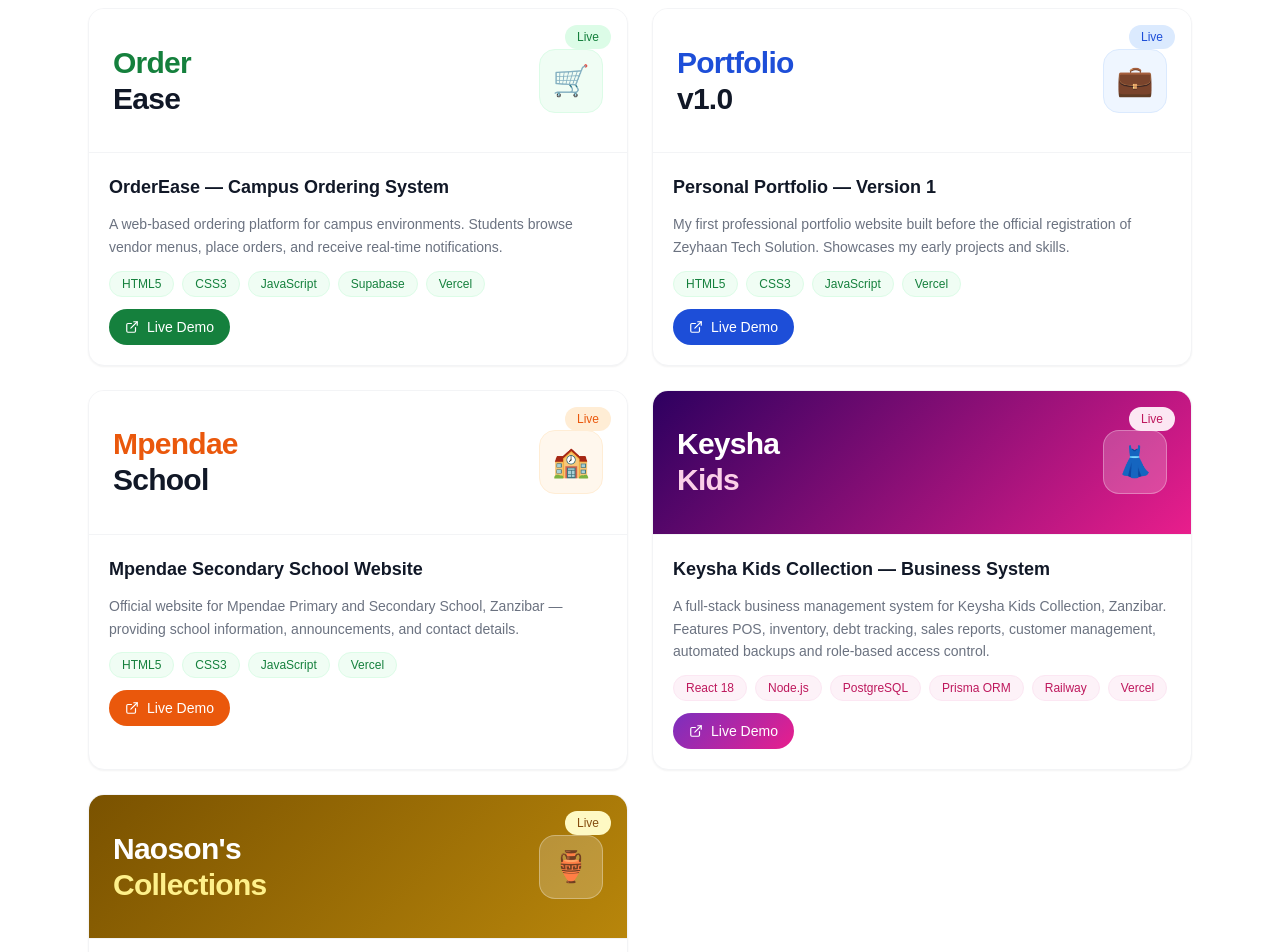
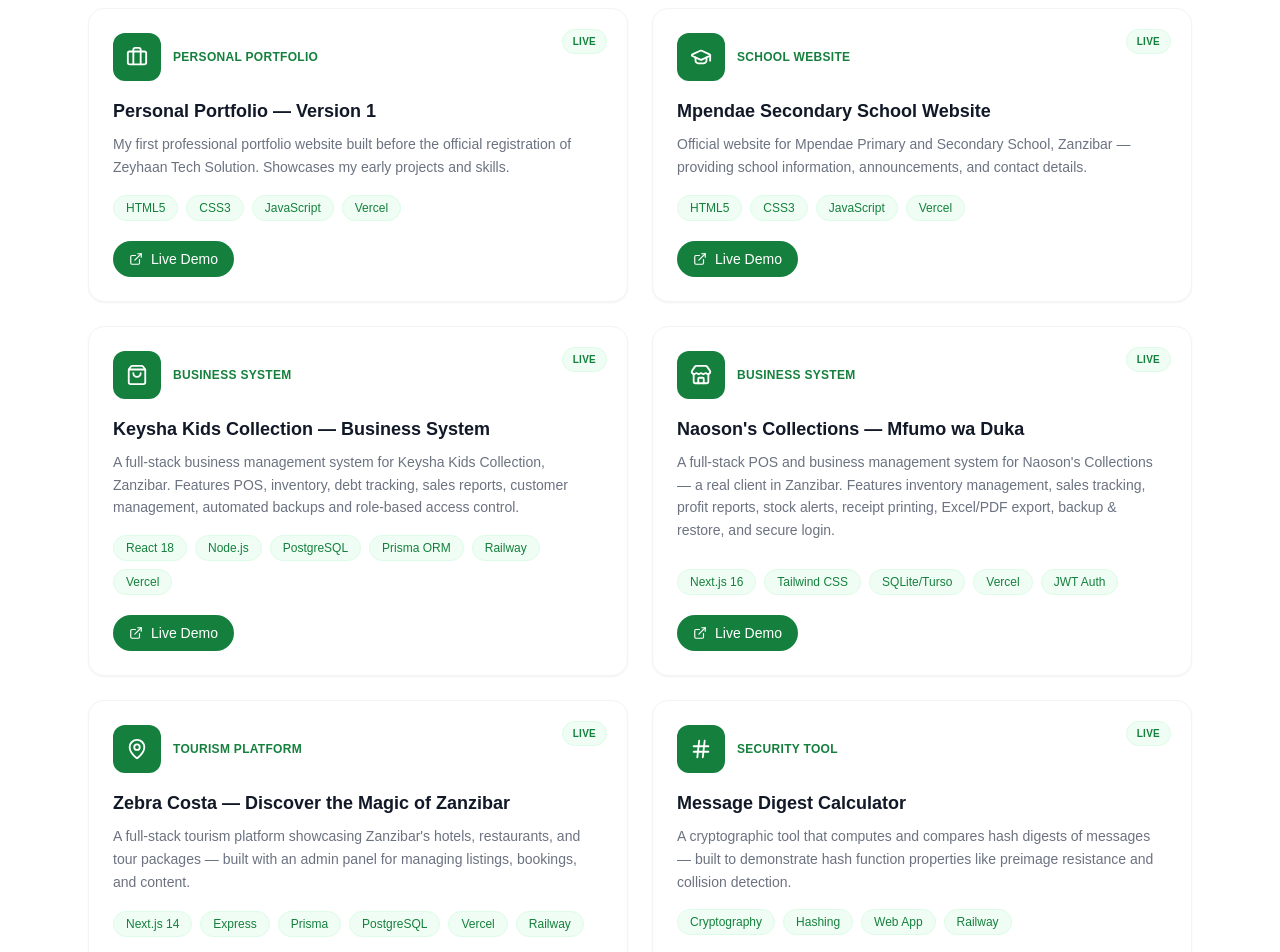
Before and after one commit to zeytham/zeyhaan-portfolio, a Next.js app: page / in a window 1280 px wide. Shown: the part 3620-4572 px from the top of the page. Built offline with nearby package versions, Linux system fonts and the light colour scheme.

Commit message:
Refactor Projects component to use dynamic rendering
Refactored Projects component to dynamically render project cards from an array. Added new project entries and removed hardcoded card components for better maintainability.

```diff
--- a/components/Projects.jsx
+++ b/components/Projects.jsx
@@ -1,12 +1,87 @@
 "use client";
 import { motion } from "framer-motion";
-import { ExternalLink, Code2 } from "lucide-react";
+import {
+  ExternalLink,
+  Code2,
+  Briefcase,
+  GraduationCap,
+  ShoppingBag,
+  Store,
+  MapPin,
+  Hash,
+  Youtube,
+} from "lucide-react";
+
+const projects = [
+  {
+    icon: Briefcase,
+    category: "Personal Portfolio",
+    title: "Personal Portfolio — Version 1",
+    description:
+      "My first professional portfolio website built before the official registration of Zeyhaan Tech Solution. Showcases my early projects and skills.",
+    tags: ["HTML5", "CSS3", "JavaScript", "Vercel"],
+    liveUrl: "https://zeyana-portfolio.vercel.app/",
+    status: "Live",
+  },
+  {
+    icon: GraduationCap,
+    category: "School Website",
+    title: "Mpendae Secondary School Website",
+    description:
+      "Official website for Mpendae Primary and Secondary School, Zanzibar — providing school information, announcements, and contact details.",
+    tags: ["HTML5", "CSS3", "JavaScript", "Vercel"],
+    liveUrl: "https://mpendae-secondary-school.vercel.app/",
+    status: "Live",
+  },
+  {
+    icon: ShoppingBag,
+    category: "Business System",
+    title: "Keysha Kids Collection — Business System",
+    description:
+      "A full-stack business management system for Keysha Kids Collection, Zanzibar. Features POS, inventory, debt tracking, sales reports, customer management, automated backups and role-based access control.",
+    tags: ["React 18", "Node.js", "PostgreSQL", "Prisma ORM", "Railway", "Vercel"],
+    liveUrl: "https://keyshakids.vercel.app",
+    status: "Live",
+  },
+  {
+    icon: Store,
+    category: "Business System",
+    title: "Naoson's Collections — Mfumo wa Duka",
+    description:
+      "A full-stack POS and business management system for Naoson's Collections — a real client in Zanzibar. Features inventory management, sales tracking, profit reports, stock alerts, receipt printing, Excel/PDF export, backup & restore, and secure login.",
+    tags: ["Next.js 16", "Tailwind CSS", "SQLite/Turso", "Vercel", "JWT Auth"],
+    liveUrl: "https://naoson.vercel.app/",
+    status: "Live",
+  },
+  {
+    icon: MapPin,
+    category: "Tourism Platform",
+    title: "Zebra Costa — Discover the Magic of Zanzibar",
+    description:
+      "A full-stack tourism platform showcasing Zanzibar's hotels, restaurants, and tour packages — built with an admin panel for managing listings, bookings, and content.",
+    tags: ["Next.js 14", "Express", "Prisma", "PostgreSQL", "Vercel", "Railway"],
+    liveUrl: "https://tanzania-tourism-platform.vercel.app/",
+    status: "Live",
+  },
+  {
+    icon: Hash,
+    category: "Security Tool",
+    title: "Message Digest Calculator",
+    description:
+      "A cryptographic tool that computes and compares hash digests of messages — built to demonstrate hash function properties like preimage resistance and collision detection.",
+    tags: ["Cryptography", "Hashing", "Web App", "Railway"],
+    liveUrl: "https://message-digest-calculator-production.up.railway.app/",
+    videoUrl: "https://youtu.be/f0RCJNSpoYE",
+    status: "Live",
+  },
+];
 
 export default function Projects() {
   return (
     <section id="projects" className="py-24 bg-white">
       <div className="max-w-6xl mx-auto px-6">
 
+        {/* Header */}
         <motion.div
           initial={{ opacity: 0, y: 20 }}
           whileInView={{ opacity: 1, y: 0 }}
@@ -22,241 +97,88 @@ export default function Projects() {
           </p>
         </motion.div>
 
+        {/* Cards */}
         <div className="grid grid-cols-1 md:grid-cols-2 gap-6">
-
-          {/* Card 1 - OrderEase */}
+          {projects.map((project, index) => {
+            const Icon = project.icon;
+            return (
               <motion.div
+                key={project.title}
                 initial={{ opacity: 0, y: 30 }}
                 whileInView={{ opacity: 1, y: 0 }}
                 viewport={{ once: true }}
-            transition={{ duration: 0.6, delay: 0.1 }}
-            className="relative bg-white border border-gray-100 rounded-2xl overflow-hidden shadow-sm hover:shadow-lg transition-shadow duration-300"
+                transition={{ duration: 0.6, delay: index * 0.1 }}
+                whileHover={{ y: -6 }}
+                className="relative bg-white border border-gray-100 rounded-2xl overflow-hidden shadow-sm hover:shadow-xl transition-shadow duration-300 p-6 flex flex-col"
               >
-            <div className="h-36 bg-white border-b border-gray-100 flex items-center justify-between px-6">
-              <div>
-                <p className="text-3xl font-black text-green-700 tracking-tight">Order</p>
-                <p className="text-3xl font-black text-gray-900 tracking-tight">Ease</p>
+                {/* Status badge */}
+                <span className="absolute top-5 right-5 text-[10px] uppercase tracking-wide bg-green-50 text-green-700 border border-green-100 px-2.5 py-1 rounded-full font-semibold">
+                  {project.status}
+                </span>
+
+                {/* Icon + category */}
+                <div className="flex items-center gap-3 mb-4">
+                  <div className="w-12 h-12 bg-green-700 rounded-xl flex items-center justify-center flex-shrink-0 group-hover:scale-110 transition-transform duration-300">
+                    <Icon size={22} className="text-white" />
                   </div>
-              <div className="w-16 h-16 rounded-2xl bg-green-50 border border-green-100 flex items-center justify-center">
-                <span className="text-3xl">🛒</span>
+                  <span className="text-xs uppercase tracking-wide text-green-700 font-semibold">
+                    {project.category}
+                  </span>
                 </div>
-              <div className="absolute top-4 right-4 bg-green-100 text-green-700 text-xs px-3 py-1 rounded-full font-medium">Live</div>
+
+                <h3 className="text-lg font-bold text-gray-900 mb-2">{project.title}</h3>
+                <p className="text-gray-500 text-sm leading-relaxed mb-4 flex-1">
+                  {project.description}
+                </p>
+
+                <div className="flex flex-wrap gap-2 mb-5">
+                  {project.tags.map((tag) => (
+                    <span
+                      key={tag}
+                      className="text-xs bg-green-50 text-green-700 border border-green-100 px-3 py-1 rounded-full"
+                    >
+                      {tag}
+                    </span>
+                  ))}
                 </div>
-            <div className="p-5 space-y-3">
-              <h3 className="text-lg font-bold text-gray-900">OrderEase — Campus Ordering System</h3>
-              <p className="text-gray-500 text-sm leading-relaxed">
-                A web-based ordering platform for campus environments. Students browse vendor menus, place orders, and receive real-time notifications.
-              </p>
-              <div className="flex flex-wrap gap-2">
-                <span className="text-xs bg-green-50 text-green-700 border border-green-100 px-3 py-1 rounded-full">HTML5</span>
-                <span className="text-xs bg-green-50 text-green-700 border border-green-100 px-3 py-1 rounded-full">CSS3</span>
-                <span className="text-xs bg-green-50 text-green-700 border border-green-100 px-3 py-1 rounded-full">JavaScript</span>
-                <span className="text-xs bg-green-50 text-green-700 border border-green-100 px-3 py-1 rounded-full">Supabase</span>
-                <span className="text-xs bg-green-50 text-green-700 border border-green-100 px-3 py-1 rounded-full">Vercel</span>
-              </div>
+
+                <div className="flex flex-wrap gap-3">
                   <motion.a
-                href="https://orderease-kappa.vercel.app"
+                    href={project.liveUrl}
                     target="_blank"
                     rel="noopener noreferrer"
                     whileHover={{ scale: 1.05 }}
                     whileTap={{ scale: 0.97 }}
-                className="inline-flex items-center gap-2 bg-green-700 text-white text-sm font-medium px-4 py-2 rounded-full"
+                    className="inline-flex items-center gap-2 bg-green-700 hover:bg-green-800 text-white text-sm font-medium px-4 py-2 rounded-full transition-colors duration-300"
                   >
                     <ExternalLink size={14} />
                     Live Demo
                   </motion.a>
-            </div>
-          </motion.div>
 
-          {/* Card 2 - Portfolio v1 */}
-          <motion.div
-            initial={{ opacity: 0, y: 30 }}
-            whileInView={{ opacity: 1, y: 0 }}
-            viewport={{ once: true }}
-            transition={{ duration: 0.6, delay: 0.2 }}
-            className="relative bg-white border border-gray-100 rounded-2xl overflow-hidden shadow-sm hover:shadow-lg transition-shadow duration-300"
-          >
-            <div className="h-36 bg-white border-b border-gray-100 flex items-center justify-between px-6">
-              <div>
-                <p className="text-3xl font-black text-blue-700 tracking-tight">Portfolio</p>
-                <p className="text-3xl font-black text-gray-900 tracking-tight">v1.0</p>
-              </div>
-              <div className="w-16 h-16 rounded-2xl bg-blue-50 border border-blue-100 flex items-center justify-center">
-                <span className="text-3xl">💼</span>
-              </div>
-              <div className="absolute top-4 right-4 bg-blue-100 text-blue-700 text-xs px-3 py-1 rounded-full font-medium">Live</div>
-            </div>
-            <div className="p-5 space-y-3">
-              <h3 className="text-lg font-bold text-gray-900">Personal Portfolio — Version 1</h3>
-              <p className="text-gray-500 text-sm leading-relaxed">
-                My first professional portfolio website built before the official registration of Zeyhaan Tech Solution. Showcases my early projects and skills.
-              </p>
-              <div className="flex flex-wrap gap-2">
-                <span className="text-xs bg-green-50 text-green-700 border border-green-100 px-3 py-1 rounded-full">HTML5</span>
-                <span className="text-xs bg-green-50 text-green-700 border border-green-100 px-3 py-1 rounded-full">CSS3</span>
-                <span className="text-xs bg-green-50 text-green-700 border border-green-100 px-3 py-1 rounded-full">JavaScript</span>
-                <span className="text-xs bg-green-50 text-green-700 border border-green-100 px-3 py-1 rounded-full">Vercel</span>
-              </div>
+                  {project.videoUrl && (
                     <motion.a
-                href="https://zeyana-portfolio.vercel.app/"
+                      href={project.videoUrl}
                       target="_blank"
                       rel="noopener noreferrer"
                       whileHover={{ scale: 1.05 }}
                       whileTap={{ scale: 0.97 }}
-                className="inline-flex items-center gap-2 bg-blue-700 text-white text-sm font-medium px-4 py-2 rounded-full"
+                      className="inline-flex items-center gap-2 bg-white border border-green-200 text-green-700 hover:bg-green-50 text-sm font-medium px-4 py-2 rounded-full transition-colors duration-300"
                     >
-                <ExternalLink size={14} />
-                Live Demo
+                      <Youtube size={14} />
+                      Watch Demo
                     </motion.a>
+                  )}
                 </div>
               </motion.div>
-
-          {/* Card 3 - Mpendae */}
-          <motion.div
-            initial={{ opacity: 0, y: 30 }}
-            whileInView={{ opacity: 1, y: 0 }}
-            viewport={{ once: true }}
-            transition={{ duration: 0.6, delay: 0.3 }}
-            className="relative bg-white border border-gray-100 rounded-2xl overflow-hidden shadow-sm hover:shadow-lg transition-shadow duration-300"
-          >
-            <div className="h-36 bg-white border-b border-gray-100 flex items-center justify-between px-6">
-              <div>
-                <p className="text-3xl font-black text-orange-600 tracking-tight">Mpendae</p>
-                <p className="text-3xl font-black text-gray-900 tracking-tight">School</p>
-              </div>
-              <div className="w-16 h-16 rounded-2xl bg-orange-50 border border-orange-100 flex items-center justify-center">
-                <span className="text-3xl">🏫</span>
-              </div>
-              <div className="absolute top-4 right-4 bg-orange-100 text-orange-600 text-xs px-3 py-1 rounded-full font-medium">Live</div>
-            </div>
-            <div className="p-5 space-y-3">
-              <h3 className="text-lg font-bold text-gray-900">Mpendae Secondary School Website</h3>
-              <p className="text-gray-500 text-sm leading-relaxed">
-                Official website for Mpendae Primary and Secondary School, Zanzibar — providing school information, announcements, and contact details.
-              </p>
-              <div className="flex flex-wrap gap-2">
-                <span className="text-xs bg-green-50 text-green-700 border border-green-100 px-3 py-1 rounded-full">HTML5</span>
-                <span className="text-xs bg-green-50 text-green-700 border border-green-100 px-3 py-1 rounded-full">CSS3</span>
-                <span className="text-xs bg-green-50 text-green-700 border border-green-100 px-3 py-1 rounded-full">JavaScript</span>
-                <span className="text-xs bg-green-50 text-green-700 border border-green-100 px-3 py-1 rounded-full">Vercel</span>
-              </div>
-              <motion.a
-                href="https://mpendae-secondary-school.vercel.app/"
-                target="_blank"
-                rel="noopener noreferrer"
-                whileHover={{ scale: 1.05 }}
-                whileTap={{ scale: 0.97 }}
-                className="inline-flex items-center gap-2 bg-orange-600 text-white text-sm font-medium px-4 py-2 rounded-full"
-              >
-                <ExternalLink size={14} />
-                Live Demo
-              </motion.a>
-            </div>
-          </motion.div>
-
-
-          {/* Card 5 - Keysha Kids */}
-<motion.div
-  initial={{ opacity: 0, y: 30 }}
-  whileInView={{ opacity: 1, y: 0 }}
-  viewport={{ once: true }}
-  transition={{ duration: 0.6, delay: 0.4 }}
-  className="relative bg-white border border-gray-100 rounded-2xl overflow-hidden shadow-sm hover:shadow-lg transition-shadow duration-300"
->
-  <div className="h-36 border-b border-gray-100 flex items-center justify-between px-6"
-    style={{ background: 'linear-gradient(135deg, #2D0060, #E91E8C)' }}>
-    <div>
-      <p className="text-3xl font-black text-white tracking-tight">Keysha</p>
-      <p className="text-3xl font-black text-pink-200 tracking-tight">Kids</p>
-    </div>
-    <div className="w-16 h-16 rounded-2xl bg-white/20 border border-white/30 flex items-center justify-center">
-      <span className="text-3xl">👗</span>
-    </div>
-    <div className="absolute top-4 right-4 bg-pink-100 text-pink-700 text-xs px-3 py-1 rounded-full font-medium">Live</div>
-  </div>
-  <div className="p-5 space-y-3">
-    <h3 className="text-lg font-bold text-gray-900">Keysha Kids Collection — Business System</h3>
-    <p className="text-gray-500 text-sm leading-relaxed">
-      A full-stack business management system for Keysha Kids Collection, Zanzibar.
-      Features POS, inventory, debt tracking, sales reports, customer management,
-      automated backups and role-based access control.
-    </p>
-    <div className="flex flex-wrap gap-2">
-      <span className="text-xs bg-pink-50 text-pink-700 border border-pink-100 px-3 py-1 rounded-full">React 18</span>
-      <span className="text-xs bg-pink-50 text-pink-700 border border-pink-100 px-3 py-1 rounded-full">Node.js</span>
-      <span className="text-xs bg-pink-50 text-pink-700 border border-pink-100 px-3 py-1 rounded-full">PostgreSQL</span>
-      <span className="text-xs bg-pink-50 text-pink-700 border border-pink-100 px-3 py-1 rounded-full">Prisma ORM</span>
-      <span className="text-xs bg-pink-50 text-pink-700 border border-pink-100 px-3 py-1 rounded-full">Railway</span>
-      <span className="text-xs bg-pink-50 text-pink-700 border border-pink-100 px-3 py-1 rounded-full">Vercel</span>
-    </div>
-    <motion.a
-      href="https://keyshakids.vercel.app"
-      target="_blank"
-      rel="noopener noreferrer"
-      whileHover={{ scale: 1.05 }}
-      whileTap={{ scale: 0.97 }}
-      className="inline-flex items-center gap-2 text-white text-sm font-medium px-4 py-2 rounded-full"
-      style={{ background: 'linear-gradient(135deg, #7B2FBE, #E91E8C)' }}
-    >
-      <ExternalLink size={14} />
-      Live Demo
-    </motion.a>
-  </div>
-</motion.div>
-
-{/* Card 4 - Naoson */}
-<motion.div
-  initial={{ opacity: 0, y: 30 }}
-  whileInView={{ opacity: 1, y: 0 }}
-  viewport={{ once: true }}
-  transition={{ duration: 0.6, delay: 0.4 }}
-  className="relative bg-white border border-gray-100 rounded-2xl overflow-hidden shadow-sm hover:shadow-lg transition-shadow duration-300"
->
-  <div className="h-36 border-b border-gray-100 flex items-center justify-between px-6"
-    style={{ background: 'linear-gradient(135deg, #7a5200, #b8860b)' }}>
-    <div>
-      <p className="text-3xl font-black text-white tracking-tight">Naoson's</p>
-      <p className="text-3xl font-black text-yellow-200 tracking-tight">Collections</p>
-    </div>
-    <div className="w-16 h-16 rounded-2xl bg-white/20 border border-white/30 flex items-center justify-center">
-      <span className="text-3xl">🏺</span>
-    </div>
-    <div className="absolute top-4 right-4 bg-yellow-100 text-yellow-800 text-xs px-3 py-1 rounded-full font-medium">Live</div>
-  </div>
-  <div className="p-5 space-y-3">
-    <h3 className="text-lg font-bold text-gray-900">Naoson's Collections — Mfumo wa Duka</h3>
-    <p className="text-gray-500 text-sm leading-relaxed">
-      A full-stack POS and business management system for Naoson's Collections — a real client in Zanzibar.
-      Features inventory management, sales tracking, profit reports, stock alerts, receipt printing, Excel/PDF export, backup & restore, and secure login.
-    </p>
-    <div className="flex flex-wrap gap-2">
-      <span className="text-xs px-3 py-1 rounded-full border" style={{ background: '#fff3dc', color: '#b8860b', borderColor: '#e8d5a3' }}>Next.js 16</span>
-      <span className="text-xs px-3 py-1 rounded-full border" style={{ background: '#fff3dc', color: '#b8860b', borderColor: '#e8d5a3' }}>Tailwind CSS</span>
-      <span className="text-xs px-3 py-1 rounded-full border" style={{ background: '#fff3dc', color: '#b8860b', borderColor: '#e8d5a3' }}>SQLite/Turso</span>
-      <span className="text-xs px-3 py-1 rounded-full border" style={{ background: '#fff3dc', color: '#b8860b', borderColor: '#e8d5a3' }}>Vercel</span>
-      <span className="text-xs px-3 py-1 rounded-full border" style={{ background: '#fff3dc', color: '#b8860b', borderColor: '#e8d5a3' }}>JWT Auth</span>
-    </div>
-    <motion.a
-      href="https://naoson.vercel.app/"
-      target="_blank"
-      rel="noopener noreferrer"
-      whileHover={{ scale: 1.05 }}
-      whileTap={{ scale: 0.97 }}
-      className="inline-flex items-center gap-2 text-white text-sm font-medium px-4 py-2 rounded-full"
-      style={{ background: 'linear-gradient(135deg, #7a5200, #b8860b)' }}
-    >
-      <ExternalLink size={14} />
-      Live Demo
-    </motion.a>
-  </div>
-</motion.div>
+            );
+          })}
 
           {/* More Coming */}
           <motion.div
             initial={{ opacity: 0, y: 30 }}
             whileInView={{ opacity: 1, y: 0 }}
             viewport={{ once: true }}
-            transition={{ duration: 0.6, delay: 0.5 }}
+            transition={{ duration: 0.6, delay: 0.6 }}
             className="md:col-span-2 bg-gray-50 border border-dashed border-gray-200 rounded-2xl p-8 flex flex-col items-center justify-center text-center space-y-4"
           >
             <div className="w-12 h-12 bg-green-100 rounded-xl flex items-center justify-center">
```
Lines whose indentation alone changed are shown as unchanged.
